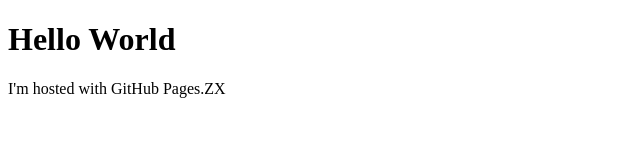
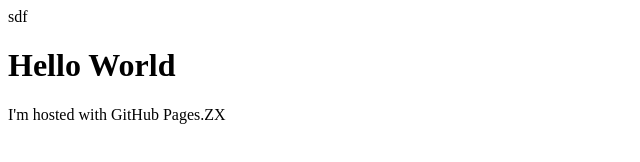
Before and after one commit to cwelch-r7/github.io, a plain HTML site: page index.html in a window 1280 px wide. Shown: the whole page, without its empty margins (0-640 px from the left). Drawn offline with Linux system fonts and the light colour scheme.

Commit message:
Update index.html

```diff
--- a/index.html
+++ b/index.html
@@ -1,6 +1,6 @@
 <!DOCTYPE html>
 <html>
-<body>
+<body>sdf
 <h1>Hello World</h1>
 <p>I'm hosted with GitHub Pages.ZX</p>
 </body>
```
